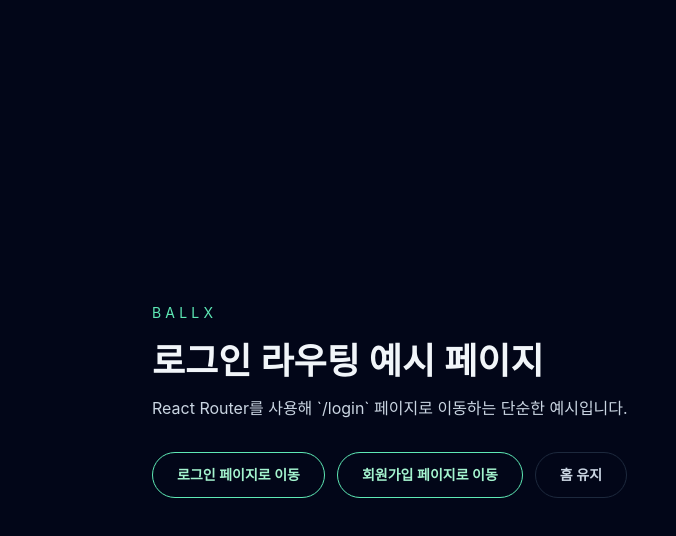
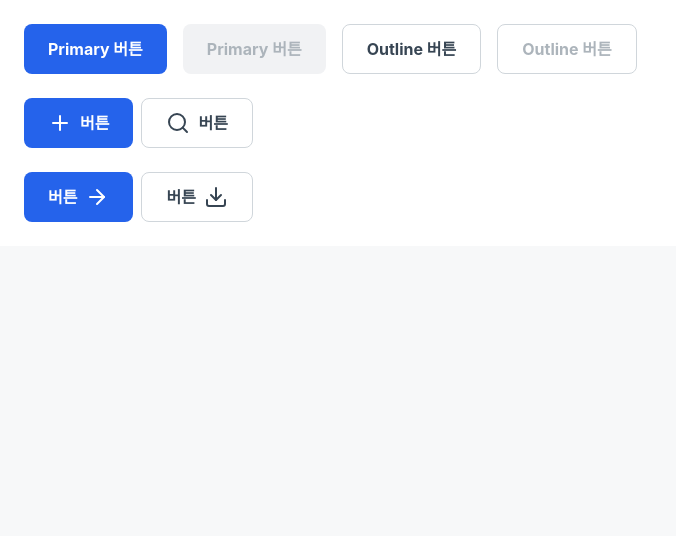
Before and after one commit to Team-Ikujo/BallX, a React app in the folder frontend/: page /button in a window 1280 px wide. Before the commit this address led to /. Shown: the top 536 px of the page, without its empty margins (0-676 px from the left). Built offline with nearby package versions, Linux system fonts and the light colour scheme; the HTML template or start-up script is replaced by a standard one.

Commit message:
[FE] feat: 버튼 컴포넌트 완성

```diff
--- a/frontend/src/app/providers/router/ui/AppRouter.tsx
+++ b/frontend/src/app/providers/router/ui/AppRouter.tsx
@@ -1,7 +1,8 @@
-import { BrowserRouter, Navigate, Route, Routes } from "react-router-dom";
-import HomePage from "../../../../pages/home";
-import LoginPage from "../../../../pages/login";
-import SignUpPage from "../../../../pages/signup";
+import { BrowserRouter, Navigate, Route, Routes } from 'react-router-dom';
+import HomePage from '../../../../pages/home';
+import LoginPage from '../../../../pages/login';
+import SignUpPage from '../../../../pages/signup';
+import ButtonPage from '@/pages/components/ui/ButtonPage';
 
 const AppRouter = () => {
    return (
@@ -10,6 +11,7 @@ const AppRouter = () => {
             <Route path="/" element={<HomePage />} />
             <Route path="/login" element={<LoginPage />} />
             <Route path="/signup" element={<SignUpPage />} />
+            <Route path="/button" element={<ButtonPage />} />
             <Route path="*" element={<Navigate to="/" replace />} />
          </Routes>
       </BrowserRouter>
--- a/frontend/src/components/ui/button.tsx
+++ b/frontend/src/components/ui/button.tsx
@@ -1,64 +1,60 @@
-import * as React from "react"
-import { cva, type VariantProps } from "class-variance-authority"
-import { Slot } from "radix-ui"
-
-import { cn } from "@/lib/utils"
+import * as React from 'react';
+import { cva, type VariantProps } from 'class-variance-authority';
+import { Slot } from 'radix-ui';
+import { cn } from '@/shared/lib/utils';
 
 const buttonVariants = cva(
-  "inline-flex items-center justify-center gap-2 whitespace-nowrap rounded-md text-sm font-medium transition-all disabled:pointer-events-none disabled:opacity-50 [&_svg]:pointer-events-none [&_svg:not([class*='size-'])]:size-4 shrink-0 [&_svg]:shrink-0 outline-none focus-visible:border-ring focus-visible:ring-ring/50 focus-visible:ring-[3px] aria-invalid:ring-destructive/20 dark:aria-invalid:ring-destructive/40 aria-invalid:border-destructive",
+   'inline-flex items-center justify-center gap-2 whitespace-nowrap rounded-lg transition-colors disabled:cursor-not-allowed',
    {
       variants: {
          variant: {
-        default: "bg-primary text-primary-foreground hover:bg-primary/90",
-        destructive:
-          "bg-destructive text-white hover:bg-destructive/90 focus-visible:ring-destructive/20 dark:focus-visible:ring-destructive/40 dark:bg-destructive/60",
-        outline:
-          "border bg-background shadow-xs hover:bg-accent hover:text-accent-foreground dark:bg-input/30 dark:border-input dark:hover:bg-input/50",
-        secondary:
-          "bg-secondary text-secondary-foreground hover:bg-secondary/80",
-        ghost:
-          "hover:bg-accent hover:text-accent-foreground dark:hover:bg-accent/50",
-        link: "text-primary underline-offset-4 hover:underline",
+            primary: 'bg-[var(--primary-normal)] hover:bg-[var(--primary-strong)] disabled:bg-[var(--neutral-100)]',
+            outline: 'border border-[var(--border-normal)] bg-transparent hover:bg-[var(--neutral-50)]',
+         },
+         typography: {
+            label1Bold: 'text-label-1-bold',
+            label1Medium: 'text-label-1-medium',
          },
          size: {
-        default: "h-9 px-4 py-2 has-[>svg]:px-3",
-        xs: "h-6 gap-1 rounded-md px-2 text-xs has-[>svg]:px-1.5 [&_svg:not([class*='size-'])]:size-3",
-        sm: "h-8 rounded-md gap-1.5 px-3 has-[>svg]:px-2.5",
-        lg: "h-10 rounded-md px-6 has-[>svg]:px-4",
-        icon: "size-9",
-        "icon-xs": "size-6 rounded-md [&_svg:not([class*='size-'])]:size-3",
-        "icon-sm": "size-8",
-        "icon-lg": "size-10",
+            md: 'px-6 py-3',
+            sm: 'px-4 py-2',
          },
       },
+      compoundVariants: [
+         {
+            variant: 'primary',
+            className: '[color:var(--static-white)] disabled:[color:var(--text-disabled)]',
+         },
+         {
+            variant: 'outline',
+            className:
+               '[color:var(--text-secondary)] disabled:[color:var(--text-disabled)] disabled:hover:bg-transparent',
+         },
+      ],
       defaultVariants: {
-      variant: "default",
-      size: "default",
+         variant: 'primary',
+         typography: 'label1Bold',
+         size: 'md',
       },
-  }
-)
+   },
+);
 
 function Button({
    className,
-  variant = "default",
-  size = "default",
+   variant,
+   typography,
+   size,
    asChild = false,
    ...props
-}: React.ComponentProps<"button"> &
+}: React.ComponentProps<'button'> &
    VariantProps<typeof buttonVariants> & {
-    asChild?: boolean
+      asChild?: boolean;
    }) {
-  const Comp = asChild ? Slot.Root : "button"
+   const Comp = asChild ? Slot.Root : 'button';
 
    return (
-    <Comp
-      data-slot="button"
-      data-variant={variant}
-      data-size={size}
-      className={cn(buttonVariants({ variant, size, className }))}
-      {...props}
-    />
-  )
+      <Comp data-slot="button" className={cn(buttonVariants({ variant, size, typography }), className)} {...props} />
+   );
 }
 
-export { Button, buttonVariants }
+export { Button, buttonVariants };
--- /dev/null
+++ b/frontend/src/pages/components/ui/ButtonPage.tsx
@@ -0,0 +1,42 @@
+import { Button } from '@/components/ui/button';
+import { ArrowRightIcon, PlusIcon, SearchIcon, DownloadIcon } from 'lucide-react';
+
+const ButtonPage = () => {
+   return (
+      <div className="flex flex-col gap-6 p-6 bg-white">
+         {/* 기본 버튼 */}
+         <div className="flex gap-4">
+            <Button variant="primary">Primary 버튼</Button>
+            <Button variant="primary" disabled>
+               Primary 버튼
+            </Button>
+            <Button variant="outline">Outline 버튼</Button>
+            <Button variant="outline" disabled>
+               Outline 버튼
+            </Button>
+         </div>
+
+         {/* 왼쪽 아이콘 버튼 */}
+         <div className="flex gap-2">
+            <Button variant="primary">
+               <PlusIcon /> 버튼
+            </Button>
+            <Button variant="outline">
+               <SearchIcon /> 버튼
+            </Button>
+         </div>
+
+         {/* 오른쪽 아이콘 버튼 */}
+         <div className="flex gap-2">
+            <Button variant="primary">
+               버튼 <ArrowRightIcon />
+            </Button>
+            <Button variant="outline">
+               버튼 <DownloadIcon />
+            </Button>
+         </div>
+      </div>
+   );
+};
+
+export default ButtonPage;
--- a/frontend/src/styles/globals.css
+++ b/frontend/src/styles/globals.css
@@ -204,11 +204,9 @@
 
    /* Border */
    --color-border: var(--border-normal);
-   --color-border-accent: var(--border-accent);
 
    /* Brand */
    --color-primary: var(--primary-normal);
-   --color-primary-light: var(--primary-light);
    --color-primary-strong: var(--primary-strong);
 
    /* Status */
@@ -219,9 +217,6 @@
    /* Static */
    --color-white: var(--static-white);
    --color-black: var(--static-black);
-
-   /* Font family */
-   --font-sans: var(--font-sans);
 }
 
 @layer utilities {
@@ -231,14 +226,12 @@
       font-weight: var(--weight-bold);
       line-height: var(--display-1-lineheight);
       letter-spacing: var(--display-1-letterspacing);
-      font-family: var(--font-sans);
    }
    .text-display-1-medium {
       font-size: var(--display-1-size);
       font-weight: var(--weight-medium);
       line-height: var(--display-1-lineheight);
       letter-spacing: var(--display-1-letterspacing);
-      font-family: var(--font-sans);
    }
 
    /* --- Title --- */
@@ -247,7 +240,6 @@
       font-weight: var(--weight-bold);
       line-height: var(--title-1-lineheight);
       letter-spacing: var(--title-1-letterspacing);
-      font-family: var(--font-sans);
    }
 
    /* --- Heading --- */
@@ -256,14 +248,12 @@
       font-weight: var(--weight-bold);
       line-height: var(--heading-1-lineheight);
       letter-spacing: var(--heading-1-letterspacing);
-      font-family: var(--font-sans);
    }
    .text-heading-1-medium {
       font-size: var(--heading-1-size);
       font-weight: var(--weight-medium);
       line-height: var(--heading-1-lineheight);
       letter-spacing: var(--heading-1-letterspacing);
-      font-family: var(--font-sans);
    }
 
    .text-heading-2-bold {
@@ -271,21 +261,18 @@
       font-weight: var(--weight-bold);
       line-height: var(--heading-2-lineheight);
       letter-spacing: var(--heading-2-letterspacing);
-      font-family: var(--font-sans);
    }
    .text-heading-2-medium {
       font-size: var(--heading-2-size);
       font-weight: var(--weight-medium);
       line-height: var(--heading-2-lineheight);
       letter-spacing: var(--heading-2-letterspacing);
-      font-family: var(--font-sans);
    }
    .text-heading-2-regular {
       font-size: var(--heading-2-size);
       font-weight: var(--weight-regular);
       line-height: var(--heading-2-lineheight);
       letter-spacing: var(--heading-2-letterspacing);
-      font-family: var(--font-sans);
    }
 
    .text-heading-3-bold {
@@ -293,28 +280,24 @@
       font-weight: var(--weight-bold);
       line-height: var(--heading-3-lineheight);
       letter-spacing: var(--heading-3-letterspacing);
-      font-family: var(--font-sans);
    }
    .text-heading-3-semibold {
       font-size: var(--heading-3-size);
       font-weight: var(--weight-semibold);
       line-height: var(--heading-3-lineheight);
       letter-spacing: var(--heading-3-letterspacing);
-      font-family: var(--font-sans);
    }
    .text-heading-3-medium {
       font-size: var(--heading-3-size);
       font-weight: var(--weight-medium);
       line-height: var(--heading-3-lineheight);
       letter-spacing: var(--heading-3-letterspacing);
-      font-family: var(--font-sans);
    }
    .text-heading-3-regular {
       font-size: var(--heading-3-size);
       font-weight: var(--weight-regular);
       line-height: var(--heading-3-lineheight);
       letter-spacing: var(--heading-3-letterspacing);
-      font-family: var(--font-sans);
    }
 
    .text-heading-4-bold {
@@ -322,28 +305,24 @@
       font-weight: var(--weight-bold);
       line-height: var(--heading-4-lineheight);
       letter-spacing: var(--heading-4-letterspacing);
-      font-family: var(--font-sans);
    }
    .text-heading-4-semibold {
       font-size: var(--heading-4-size);
       font-weight: var(--weight-semibold);
       line-height: var(--heading-4-lineheight);
       letter-spacing: var(--heading-4-letterspacing);
-      font-family: var(--font-sans);
    }
    .text-heading-4-medium {
       font-size: var(--heading-4-size);
       font-weight: var(--weight-medium);
       line-height: var(--heading-4-lineheight);
       letter-spacing: var(--heading-4-letterspacing);
-      font-family: var(--font-sans);
    }
    .text-heading-4-regular {
       font-size: var(--heading-4-size);
       font-weight: var(--weight-regular);
       line-height: var(--heading-4-lineheight);
       letter-spacing: var(--heading-4-letterspacing);
-      font-family: var(--font-sans);
    }
 
    /* --- Body --- */
@@ -352,28 +331,24 @@
       font-weight: var(--weight-bold);
       line-height: var(--body-1-lineheight);
       letter-spacing: var(--body-1-letterspacing);
-      font-family: var(--font-sans);
    }
    .text-body-1-semibold {
       font-size: var(--body-1-size);
       font-weight: var(--weight-semibold);
       line-height: var(--body-1-lineheight);
       letter-spacing: var(--body-1-letterspacing);
-      font-family: var(--font-sans);
    }
    .text-body-1-medium {
       font-size: var(--body-1-size);
       font-weight: var(--weight-medium);
       line-height: var(--body-1-lineheight);
       letter-spacing: var(--body-1-letterspacing);
-      font-family: var(--font-sans);
    }
    .text-body-1-regular {
       font-size: var(--body-1-size);
       font-weight: var(--weight-regular);
       line-height: var(--body-1-lineheight);
       letter-spacing: var(--body-1-letterspacing);
-      font-family: var(--font-sans);
    }
 
    .text-body-2-bold {
@@ -381,28 +356,24 @@
       font-weight: var(--weight-bold);
       line-height: var(--body-2-lineheight);
       letter-spacing: var(--body-2-letterspacing);
-      font-family: var(--font-sans);
    }
    .text-body-2-semibold {
       font-size: var(--body-2-size);
       font-weight: var(--weight-semibold);
       line-height: var(--body-2-lineheight);
       letter-spacing: var(--body-2-letterspacing);
-      font-family: var(--font-sans);
    }
    .text-body-2-medium {
       font-size: var(--body-2-size);
       font-weight: var(--weight-medium);
       line-height: var(--body-2-lineheight);
       letter-spacing: var(--body-2-letterspacing);
-      font-family: var(--font-sans);
    }
    .text-body-2-regular {
       font-size: var(--body-2-size);
       font-weight: var(--weight-regular);
       line-height: var(--body-2-lineheight);
       letter-spacing: var(--body-2-letterspacing);
-      font-family: var(--font-sans);
    }
 
    .text-body-3-bold {
@@ -410,28 +381,24 @@
       font-weight: var(--weight-bold);
       line-height: var(--body-3-lineheight);
       letter-spacing: var(--body-3-letterspacing);
-      font-family: var(--font-sans);
    }
    .text-body-3-semibold {
       font-size: var(--body-3-size);
       font-weight: var(--weight-semibold);
       line-height: var(--body-3-lineheight);
       letter-spacing: var(--body-3-letterspacing);
-      font-family: var(--font-sans);
    }
    .text-body-3-medium {
       font-size: var(--body-3-size);
       font-weight: var(--weight-medium);
       line-height: var(--body-3-lineheight);
       letter-spacing: var(--body-3-letterspacing);
-      font-family: var(--font-sans);
    }
    .text-body-3-regular {
       font-size: var(--body-3-size);
       font-weight: var(--weight-regular);
       line-height: var(--body-3-lineheight);
       letter-spacing: var(--body-3-letterspacing);
-      font-family: var(--font-sans);
    }
 
    /* --- Label --- */
@@ -440,28 +407,24 @@
       font-weight: var(--weight-bold);
       line-height: var(--label-1-lineheight);
       letter-spacing: var(--label-1-letterspacing);
-      font-family: var(--font-sans);
    }
    .text-label-1-semibold {
       font-size: var(--label-1-size);
       font-weight: var(--weight-semibold);
       line-height: var(--label-1-lineheight);
       letter-spacing: var(--label-1-letterspacing);
-      font-family: var(--font-sans);
    }
    .text-label-1-medium {
       font-size: var(--label-1-size);
       font-weight: var(--weight-medium);
       line-height: var(--label-1-lineheight);
       letter-spacing: var(--label-1-letterspacing);
-      font-family: var(--font-sans);
    }
    .text-label-1-regular {
       font-size: var(--label-1-size);
       font-weight: var(--weight-regular);
       line-height: var(--label-1-lineheight);
       letter-spacing: var(--label-1-letterspacing);
-      font-family: var(--font-sans);
    }
 
    .text-label-2-bold {
@@ -469,28 +432,24 @@
       font-weight: var(--weight-bold);
       line-height: var(--label-2-lineheight);
       letter-spacing: var(--label-2-letterspacing);
-      font-family: var(--font-sans);
    }
    .text-label-2-semibold {
       font-size: var(--label-2-size);
       font-weight: var(--weight-semibold);
       line-height: var(--label-2-lineheight);
       letter-spacing: var(--label-2-letterspacing);
-      font-family: var(--font-sans);
    }
    .text-label-2-medium {
       font-size: var(--label-2-size);
       font-weight: var(--weight-medium);
       line-height: var(--label-2-lineheight);
       letter-spacing: var(--label-2-letterspacing);
-      font-family: var(--font-sans);
    }
    .text-label-2-regular {
       font-size: var(--label-2-size);
       font-weight: var(--weight-regular);
       line-height: var(--label-2-lineheight);
       letter-spacing: var(--label-2-letterspacing);
-      font-family: var(--font-sans);
    }
 
    .text-label-3-bold {
@@ -498,28 +457,24 @@
       font-weight: var(--weight-bold);
       line-height: var(--label-3-lineheight);
       letter-spacing: var(--label-3-letterspacing);
-      font-family: var(--font-sans);
    }
    .text-label-3-semibold {
       font-size: var(--label-3-size);
       font-weight: var(--weight-semibold);
       line-height: var(--label-3-lineheight);
       letter-spacing: var(--label-3-letterspacing);
-      font-family: var(--font-sans);
    }
    .text-label-3-medium {
       font-size: var(--label-3-size);
       font-weight: var(--weight-medium);
       line-height: var(--label-3-lineheight);
       letter-spacing: var(--label-3-letterspacing);
-      font-family: var(--font-sans);
    }
    .text-label-3-regular {
       font-size: var(--label-3-size);
       font-weight: var(--weight-regular);
       line-height: var(--label-3-lineheight);
       letter-spacing: var(--label-3-letterspacing);
-      font-family: var(--font-sans);
    }
 
    /* --- Caption --- */
@@ -528,21 +483,18 @@
       font-weight: var(--weight-bold);
       line-height: var(--caption-1-lineheight);
       letter-spacing: var(--caption-1-letterspacing);
-      font-family: var(--font-sans);
    }
    .text-caption-1-medium {
       font-size: var(--caption-1-size);
       font-weight: var(--weight-medium);
       line-height: var(--caption-1-lineheight);
       letter-spacing: var(--caption-1-letterspacing);
-      font-family: var(--font-sans);
    }
    .text-caption-1-regular {
       font-size: var(--caption-1-size);
       font-weight: var(--weight-regular);
       line-height: var(--caption-1-lineheight);
       letter-spacing: var(--caption-1-letterspacing);
-      font-family: var(--font-sans);
    }
 
    .text-caption-2-bold {
@@ -550,21 +502,18 @@
       font-weight: var(--weight-bold);
       line-height: var(--caption-2-lineheight);
       letter-spacing: var(--caption-2-letterspacing);
-      font-family: var(--font-sans);
    }
    .text-caption-2-medium {
       font-size: var(--caption-2-size);
       font-weight: var(--weight-medium);
       line-height: var(--caption-2-lineheight);
       letter-spacing: var(--caption-2-letterspacing);
-      font-family: var(--font-sans);
    }
    .text-caption-2-regular {
       font-size: var(--caption-2-size);
       font-weight: var(--weight-regular);
       line-height: var(--caption-2-lineheight);
       letter-spacing: var(--caption-2-letterspacing);
-      font-family: var(--font-sans);
    }
 }
 
@@ -577,8 +526,8 @@
       background: var(--color-background);
       color: var(--color-foreground);
       font-family: var(--font-sans);
-      font-size: var(--text-body-md-size);
-      line-height: var(--text-body-md-line);
-      font-weight: var(--text-body-md-weight);
+      font-size: var(--body-1-size);
+      line-height: var(--body-1-lineheight);
+      font-weight: var(--body-1-regular);
    }
 }
```
Lines whose indentation alone changed are shown as unchanged.
